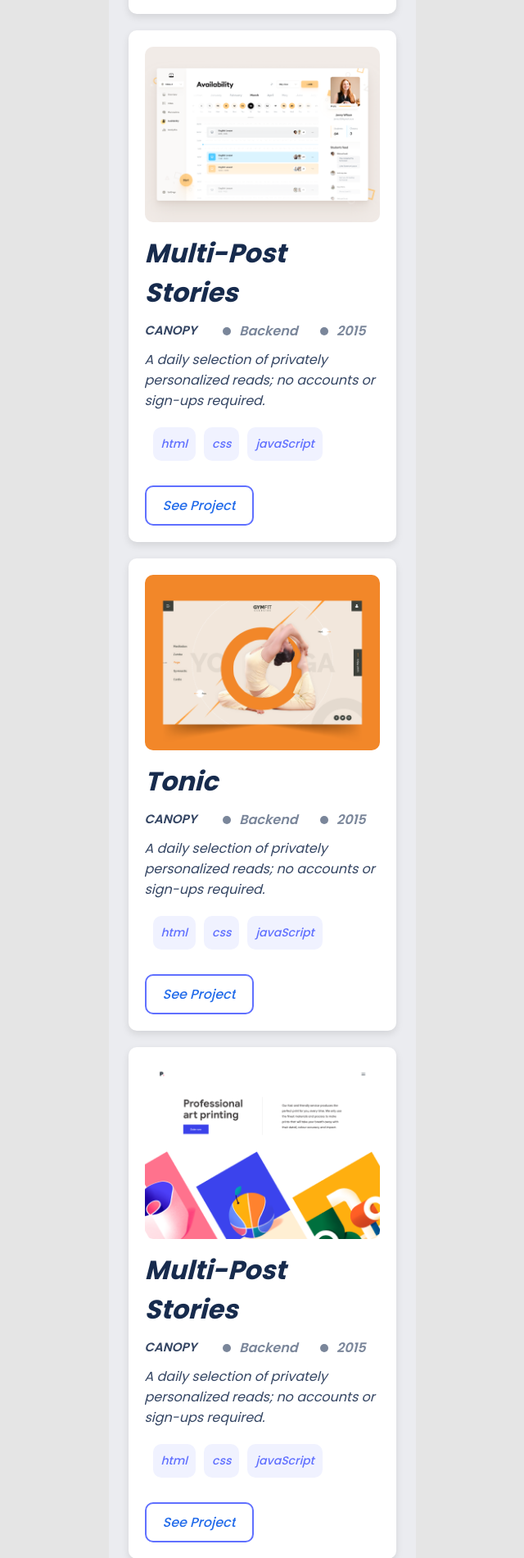
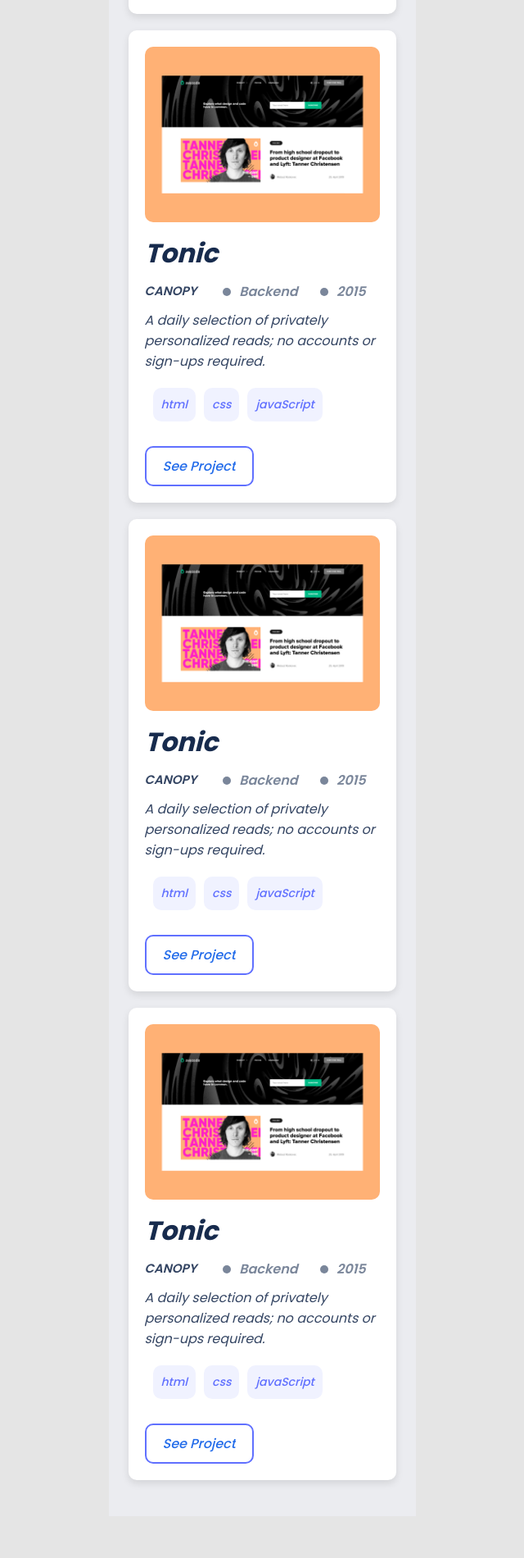
Before and after one commit to Arsalanbashir831/Portfolio_Mobile, a plain HTML site: page index.html in a window 1280 px wide. Shown: the part 1365-3265 px from the top of the page at 82% size, without its empty margins (320-960 px from the left). After the commit the page ends 3214 px from the top, so only its background shows below. Drawn offline with Linux system fonts and the light colour scheme.

Commit message:
fix portfolio html

```diff
--- a/index.html
+++ b/index.html
@@ -38,12 +38,12 @@
       <div class="portfolio_card">
         <div>
           <img src="assets/Snapshoot Portfolio.png" alt="Portfolio Image" />
+          <div class='content_container'>
             <h1 class="portfolio_title">Tonic</h1>
             <div class="portfolio_seo_tags">
               <h6>CANOPY</h6>
               <div class="portfolio_seo_lists">
                 <p class="list_item"> <span class="bullet"></span> Backend</p>
-
                 <p class="list_item"> <span class="bullet"></span> 2015</p>
               </div>
             </div>
@@ -53,21 +53,22 @@
               <p class="skill">css</p>
               <p class="skill">javaScript</p>
             </div>
-        </div>
+
         <div class="button">
           <p>See Project</p>
         </div>
       </div>
+      </div>
+      </div>
       <div class="portfolio_card">
         <div>
-          <img src="assets/Portfolio2.png" alt="Portfolio Image" />
-          <h1 class="portfolio_title">Multi-Post
-            Stories</h1>
+          <img src="assets/Snapshoot Portfolio.png" alt="Portfolio Image" />
+          <div class='content_container'>
+            <h1 class="portfolio_title">Tonic</h1>
             <div class="portfolio_seo_tags">
               <h6>CANOPY</h6>
               <div class="portfolio_seo_lists">
                 <p class="list_item"> <span class="bullet"></span> Backend</p>
-
                 <p class="list_item"> <span class="bullet"></span> 2015</p>
               </div>
             </div>
@@ -77,20 +78,22 @@
               <p class="skill">css</p>
               <p class="skill">javaScript</p>
             </div>
-        </div>
+
         <div class="button">
           <p>See Project</p>
         </div>
       </div>
+      </div>
+      </div>
       <div class="portfolio_card">
         <div>
-          <img src="assets/Portfolio3.png" alt="Portfolio Image" />
+          <img src="assets/Snapshoot Portfolio.png" alt="Portfolio Image" />
+          <div class='content_container'>
             <h1 class="portfolio_title">Tonic</h1>
             <div class="portfolio_seo_tags">
               <h6>CANOPY</h6>
               <div class="portfolio_seo_lists">
                 <p class="list_item"> <span class="bullet"></span> Backend</p>
-
                 <p class="list_item"> <span class="bullet"></span> 2015</p>
               </div>
             </div>
@@ -100,21 +103,22 @@
               <p class="skill">css</p>
               <p class="skill">javaScript</p>
             </div>
-        </div>
+
         <div class="button">
           <p>See Project</p>
         </div>
       </div>
+      </div>
+      </div>
       <div class="portfolio_card">
         <div>
-          <img src="assets/Portfolio4.png" alt="Portfolio Image" />
-          <h1 class="portfolio_title">Multi-Post
-            Stories</h1>
+          <img src="assets/Snapshoot Portfolio.png" alt="Portfolio Image" />
+          <div class='content_container'>
+            <h1 class="portfolio_title">Tonic</h1>
             <div class="portfolio_seo_tags">
               <h6>CANOPY</h6>
               <div class="portfolio_seo_lists">
                 <p class="list_item"> <span class="bullet"></span> Backend</p>
-
                 <p class="list_item"> <span class="bullet"></span> 2015</p>
               </div>
             </div>
@@ -124,9 +128,11 @@
               <p class="skill">css</p>
               <p class="skill">javaScript</p>
             </div>
-        </div>
+
         <div class="button">
           <p>See Project</p>
+        </div>
+      </div>
       </div>
       </div>
     </div>
```
Lines whose indentation alone changed are shown as unchanged.
